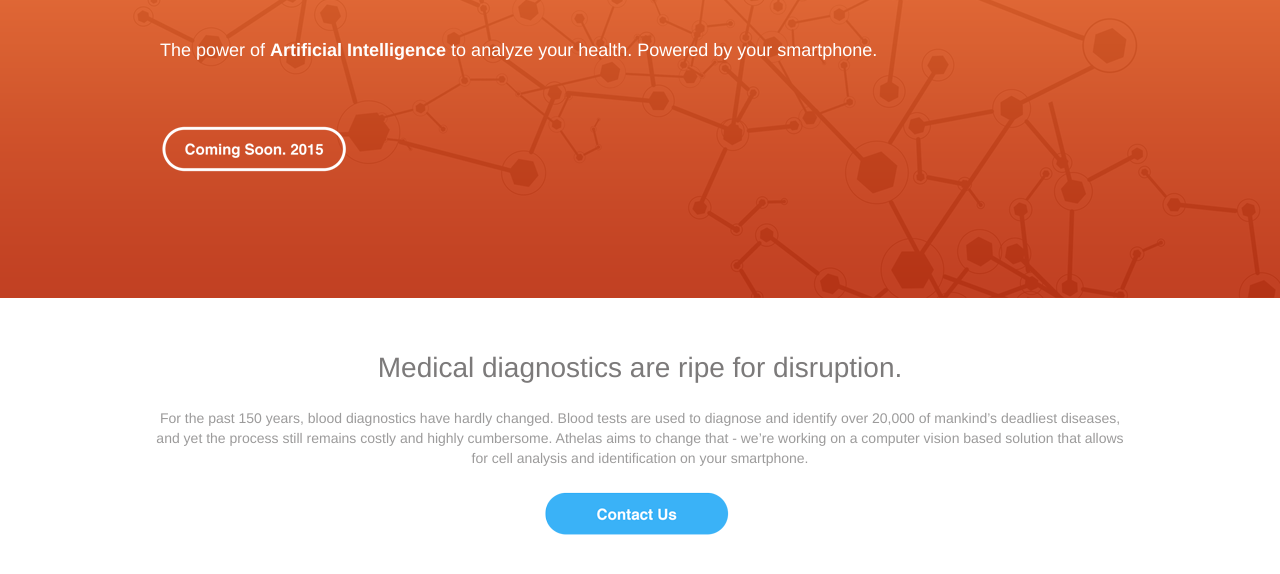
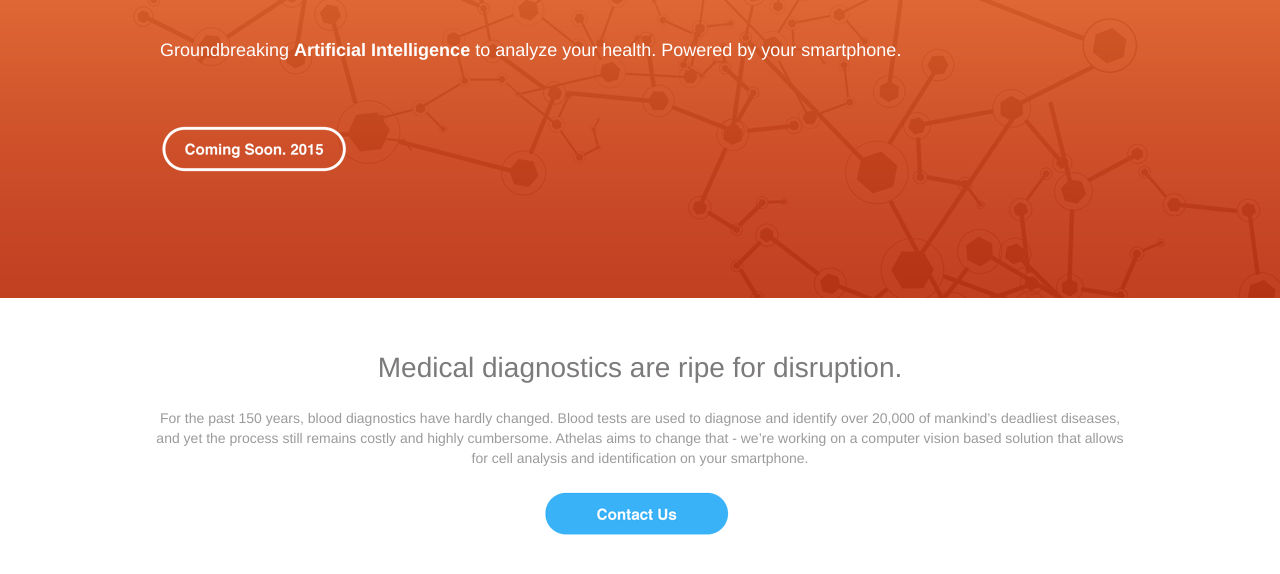
Before and after one commit to ttandon/ttandon.github.io, a plain HTML site: page index.html in a window 1280 px wide. Shown: the part 202-776 px from the top of the page. Drawn offline with Linux system fonts and the light colour scheme.

Commit message:
edited phrasing

```diff
--- a/index.html
+++ b/index.html
@@ -17,7 +17,7 @@
       <br>
       <br>
       <br>
-      <span style="color:#fff; font-size:18px; font-family:'Helvetica Neue'; font-weight:200">The power of <strong>Artificial Intelligence</strong> to analyze your health. Powered by your smartphone.</span>
+      <span style="color:#fff; font-size:18px; font-family:'Helvetica Neue'; font-weight:200">Groundbreaking <strong>Artificial Intelligence</strong> to analyze your health. Powered by your smartphone.</span>
       <br>
       <br>
       <br>
```
